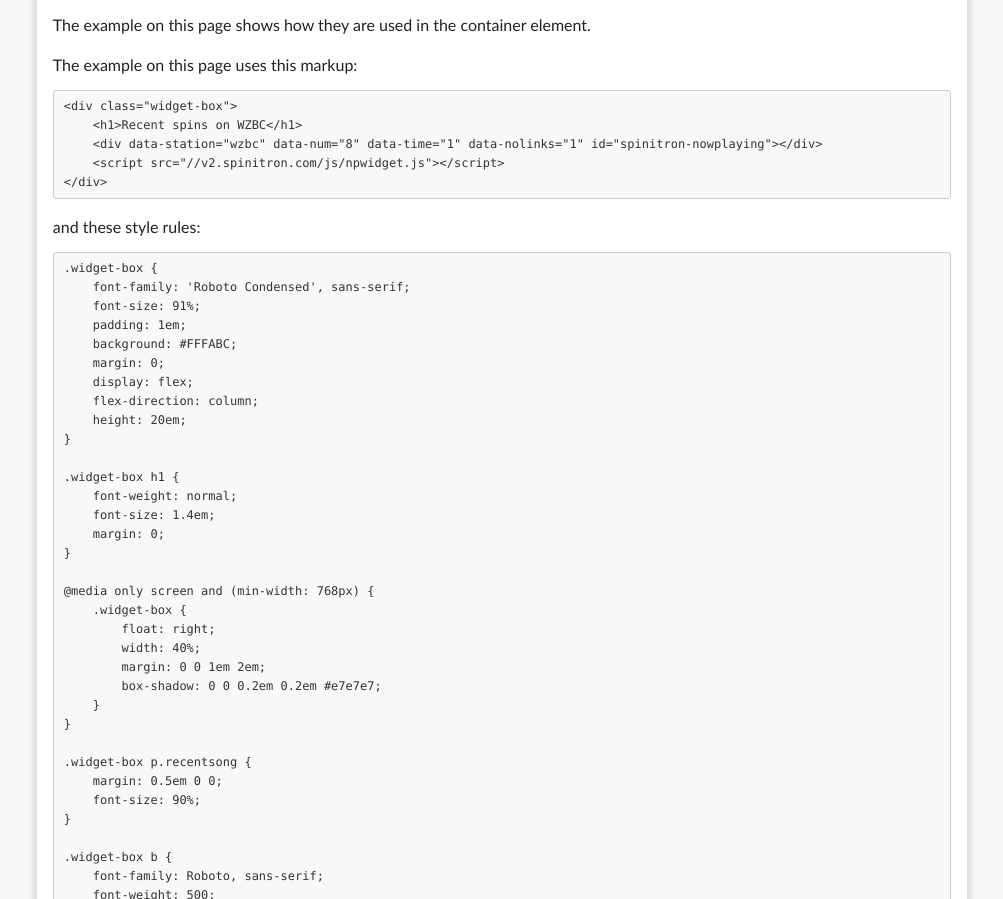
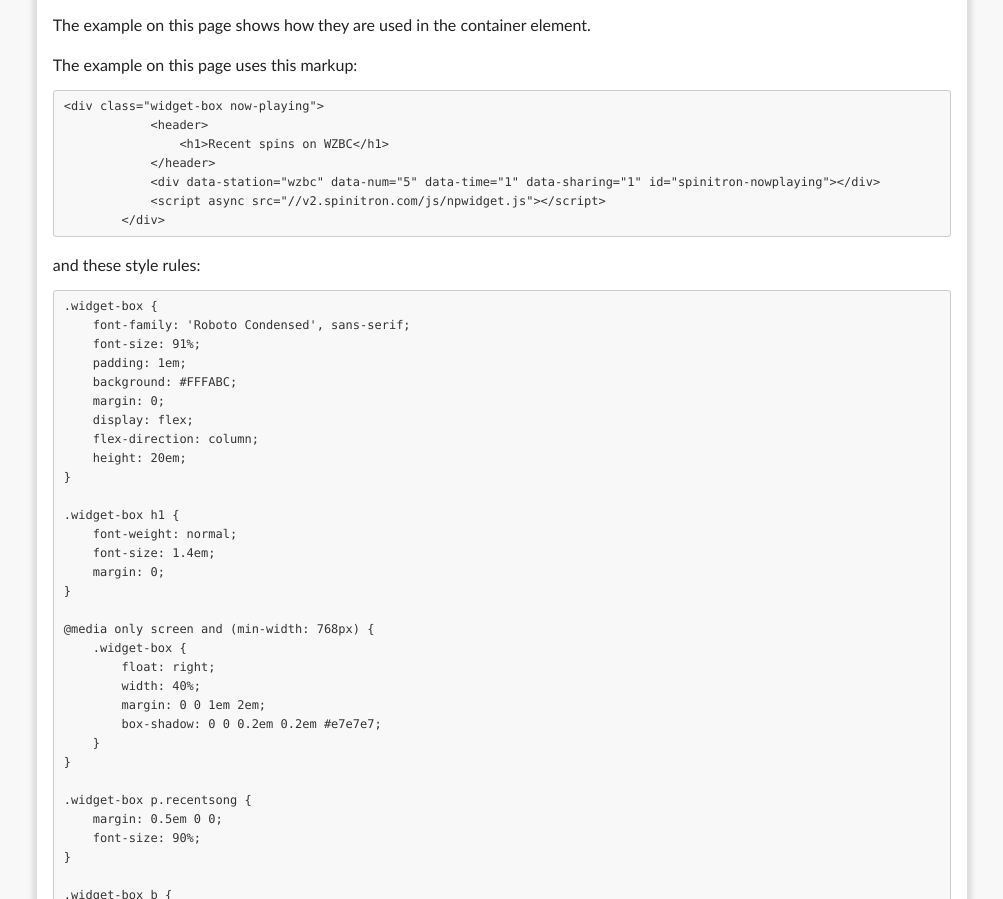
Before and after one commit to spinitron/v2-web-integration, a plain HTML site: page widget.html in a window 1280 px wide. Shown: the part 1025-1924 px from the top of the page, without its empty margins (138-1141 px from the left). Drawn offline with Linux system fonts and the light colour scheme; a script that the page names is missing.

Commit message:
nex example

```diff
--- a/widget.html
+++ b/widget.html
@@ -170,11 +170,13 @@
 
             <p>The example on this page uses this markup:</p>
 
-            <pre><code>&lt;div class=&quot;widget-box&quot;&gt;
-    &lt;h1&gt;Recent spins on WZBC&lt;/h1&gt;
-    &lt;div data-station=&quot;wzbc&quot; data-num=&quot;8&quot; data-time=&quot;1&quot; data-nolinks=&quot;1&quot; id=&quot;spinitron-nowplaying&quot;&gt;&lt;/div&gt;
-    &lt;script src=&quot;//v2.spinitron.com/js/npwidget.js&quot;&gt;&lt;/script&gt;
-&lt;/div&gt;
+            <pre><code>&lt;div class=&quot;widget-box now-playing&quot;&gt;
+            &lt;header&gt;
+                &lt;h1&gt;Recent spins on WZBC&lt;/h1&gt;
+            &lt;/header&gt;
+            &lt;div data-station=&quot;wzbc&quot; data-num=&quot;5&quot; data-time=&quot;1&quot; data-sharing=&quot;1&quot; id=&quot;spinitron-nowplaying&quot;&gt;&lt;/div&gt;
+            &lt;script async src=&quot;//v2.spinitron.com/js/npwidget.js&quot;&gt;&lt;/script&gt;
+        &lt;/div&gt;
 </code></pre>
 
             <p>and these style rules:</p>
```
